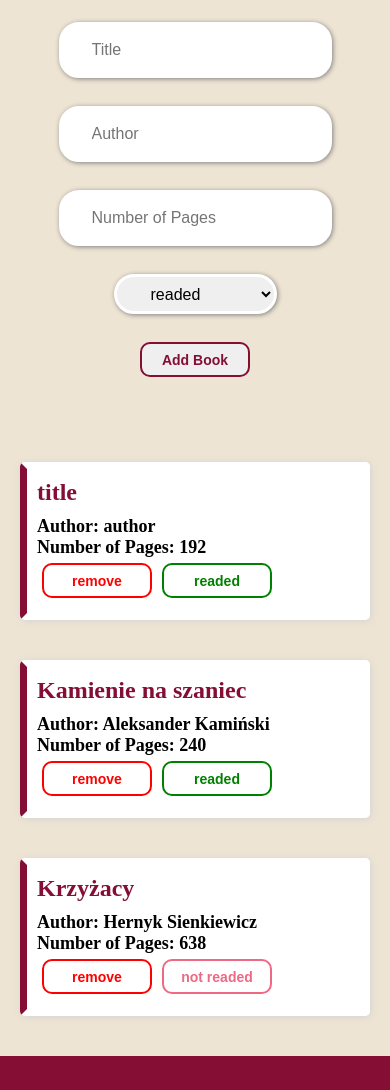
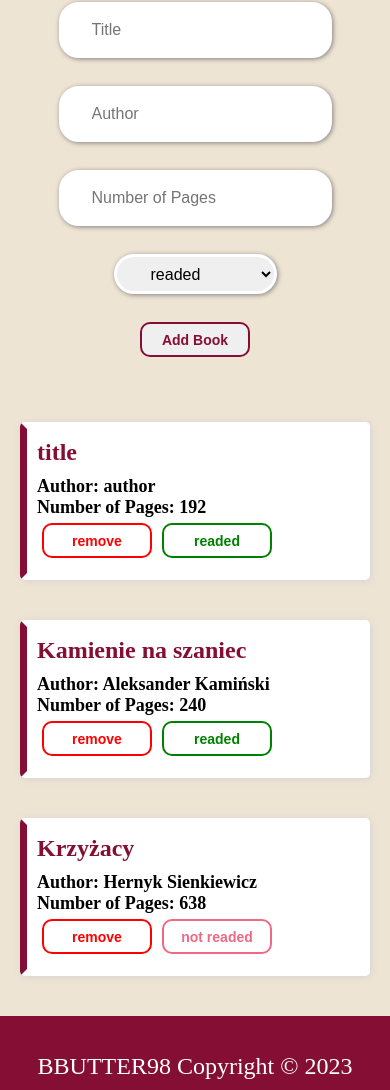
Before and after one commit to PolishChowChow/Project-Library, a plain HTML site: page index.html in a window 390 px wide. Shown: the part 317-1407 px from the top of the page. Drawn offline with Linux system fonts and the light colour scheme; a web font is replaced by a local one.

Commit message:
responsive website part 2

```diff
--- a/styling.css
+++ b/styling.css
@@ -167,18 +167,12 @@ h3{
     }
     aside, main{
         width: 100%;
+        padding: 20px 0;
     }
     #container{
         flex-direction: column;
         align-items: center;
         justify-content: center;
-    }
-
-    main{
-        padding: 20px;
-    }
-    aside{
-        padding: 40px 0;
     }
 
     .header{
```
